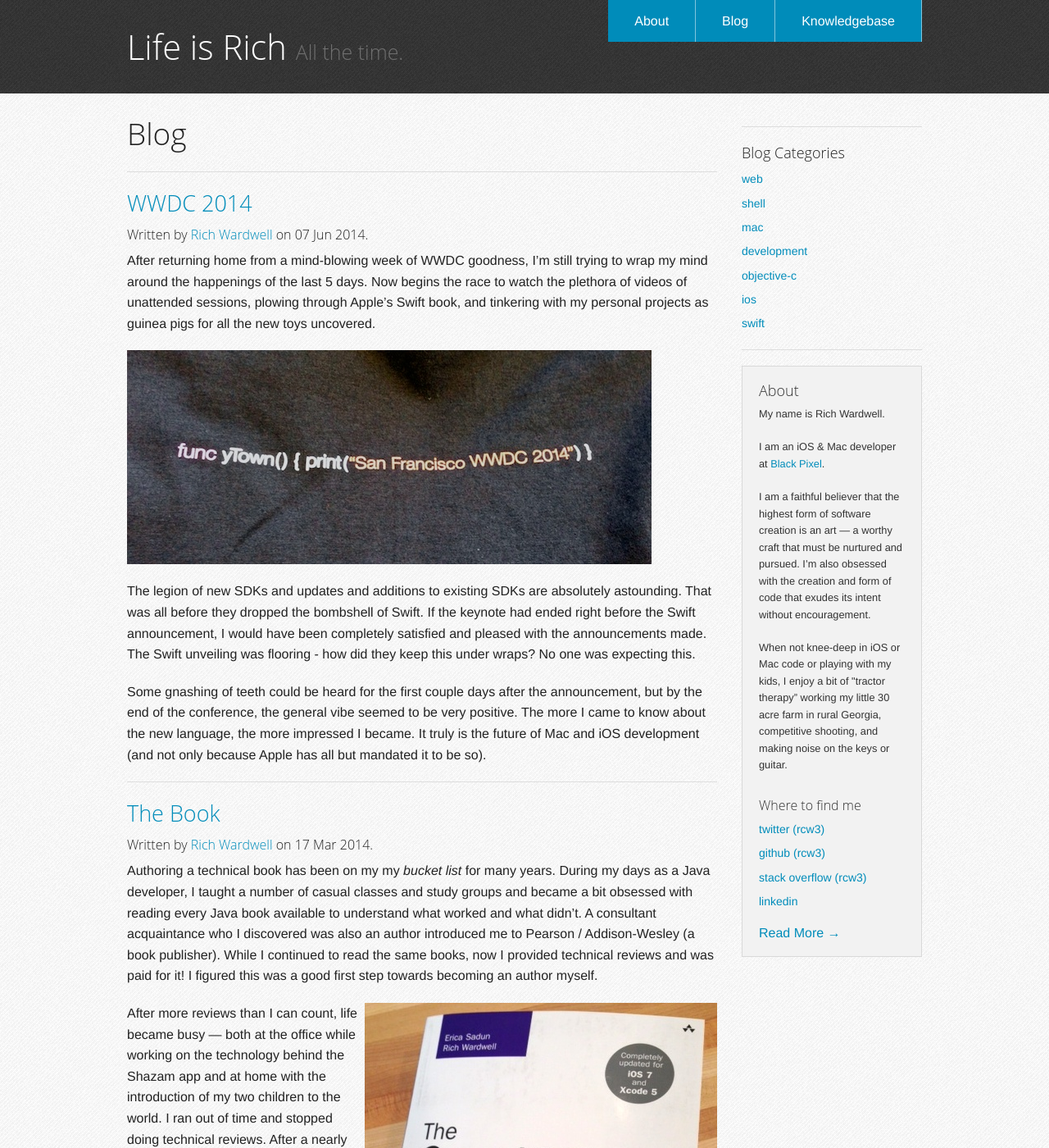
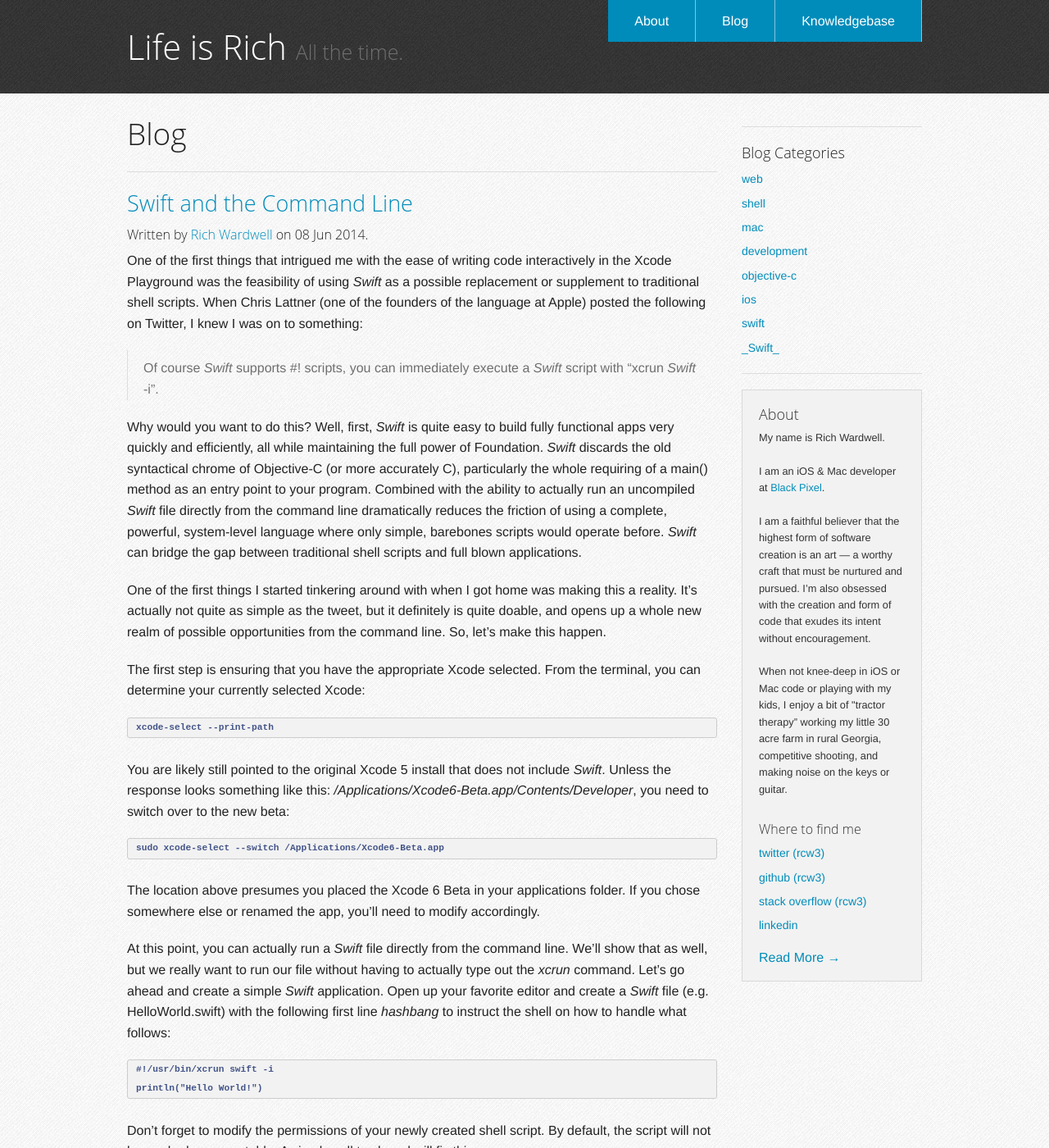
Before and after one commit to rcw3/rcw3.github.io, a Jekyll site: the page built from index.html, in a window 1280 px wide and 1400 px high. Shown: the whole window at 82% size. Built offline with Jekyll 4.4.1, drawn with Linux system fonts in a browser that asks for light colours; Markdown is read by kramdown in place of the engine named in the settings; some of the changed text lies outside the part shown.

Commit message:
Added command line post

````diff
--- /dev/null
+++ b/_posts/2014-06-08-swift-commandline.md
@@ -0,0 +1,92 @@
+---
+layout: post
+title:  "Swift and the Command Line"
+date:   2014-06-08
+categories: blog
+tags: development _Swift_ mac ios
+author: Rich Wardwell
+---
+
+One of the first things that intrigued me with the ease of writing code interactively in the Xcode Playground was the feasibility of using _Swift_ as a possible replacement or supplement to traditional shell scripts.  When Chris Lattner (one of the founders of the language at Apple) posted the following on Twitter, I knew I was on to something:
+
+> Of course _Swift_ supports #! scripts, you can immediately execute a _Swift_ script with "xcrun _Swift_ -i".
+
+Why would you want to do this?  Well, first, _Swift_ is quite easy to build fully functional apps very quickly and efficiently, all while maintaining the full power of Foundation.  _Swift_ discards the old syntactical chrome of Objective-C (or more accurately C), particularly the whole requiring of a main() method as an entry point to your program.  Combined with the ability to actually run an uncompiled _Swift_ file directly from the command line dramatically reduces the friction of using a complete, powerful, system-level language where only simple, barebones scripts would operate before.  _Swift_ can bridge the gap between traditional shell scripts and full blown applications.
+
+One of the first things I started tinkering around with when I got home was making this a reality.  It's actually not quite as simple as the tweet, but it definitely is quite doable, and opens up a whole new realm of possible opportunities from the command line. So, let's make this happen.
+
+The first step is ensuring that you have the appropriate Xcode selected.  From the terminal, you can determine your currently selected Xcode:
+
+```
+xcode-select --print-path
+```
+<BR>
+You are likely still pointed to the original Xcode 5 install that does not include _Swift_.  Unless the response looks something like this: _/Applications/Xcode6-Beta.app/Contents/Developer_, you need to switch over to the new beta:
+
+```
+sudo xcode-select --switch /Applications/Xcode6-Beta.app
+```
+<BR>
+The location above presumes you placed the Xcode 6 Beta in your applications folder.  If you chose somewhere else or renamed the app, you'll need to modify accordingly.
+
+At this point, you can actually run a _Swift_ file directly from the command line.  We'll show that as well, but we really want to run our file without having to actually type out the _xcrun_ command. Let's go ahead and create a simple _Swift_ application.  Open up your favorite editor and create a _Swift_ file (e.g. HelloWorld.swift) with the following first line _hashbang_ to instruct the shell on how to handle what follows:
+
+```
+#!/usr/bin/xcrun swift -i
+
+println("Hello World!")
+```
+<BR>
+Don't forget to modify the permissions of your newly created shell script.  By default, the script will not be marked as executable.  A simple call to chmod will fix this:
+
+```
+chmod +rx  # adds read and execute for everyone
+```
+<BR>
+or my preferred syntax:
+
+```
+chmod 755  # read/write/execute for owner and read and execute for everyone else
+```
+<BR>
+While you could now type the following from the command line to run your program:
+
+```
+/usr/bin/xcrun swift -i HelloWorld.swift
+```
+<BR>
+...there is a much simpler way.  Due to the _hashbang_ line at the top, you should be able to just type HelloWorld.swift (or ./HelloWorld.swift depending on how your _path_ environment variable is setup) and see the traditional welcoming first words of application life.
+
+Without the traditional _main_ method, you don't have apparent access to the command line arguments.  These are made available through the `C_ARGC` and `C_ARGV` constants.  You can iterate over `C_ARGV` or address specific arguments directly much like a traditional Swift array.
+
+While this is exciting, we still have one small hurdle.  If you attempt to _import Foundation_, allowing access to the file system or environmental variables or a whole slew of other functionality, you'll receive an odd error.  We need to let _xcrun_ know where the SDK resides.  If you run your Swift file manually, you can use the following:
+
+```
+/usr/bin/xcrun swift -i -sdk $(xcrun --show-sdk-path --sdk macosx)
+```
+<BR>
+Unfortunately, it doesn't appear that the substitution works appropriately when used in the _hashbang_ portion of a shell script.  I was forced to paste the results from the 2nd _xcrun_ manually.  There may be a better way that I'm unware of — until then, replace the first line of your script with the following:
+
+```
+#!/usr/bin/xcrun swift -i -sdk /Applications/Xcode6-Beta.app/Contents/Developer/Platforms/MacOSX.platform/Developer/SDKs/MacOSX10.10.sdk
+```
+<BR>
+Now you can access all the goodies Apple provides with a simple import, allowing you to do something like the following:
+
+```
+import Foundation
+
+let user = NSProcessInfo.processInfo().environment.objectForKey("USER") as String
+println("Hello World, this is \(user.uppercaseString)")
+
+let currentPath = NSFileManager.defaultManager().currentDirectoryPath
+println("The current directory is \(currentPath)")
+
+let contentsAtPath = NSFileManager.defaultManager().contentsOfDirectoryAtPath(currentPath, error: nil) as String[]
+for contentItem in contentsAtPath
+{
+    println(contentItem)
+}
+```
+<BR>
+Obviously, this doesn't really do much useful, but it hopefully triggers some ideas and possibility of the many things you *could* do.  With a small framework to simplify some of the traditional functionality often used within command line shell scripts, _Swift_ could quickly become the go-to tool for developing everything from simple scripts to full blown command-line apps.  Go forth and code!
````
Also changed, not shown: _drafts/wwdc_2014_part2.md (added, +22 -0 lines), _posts/2014-06-07-wwdc_2014.md (+1 -1 lines).
